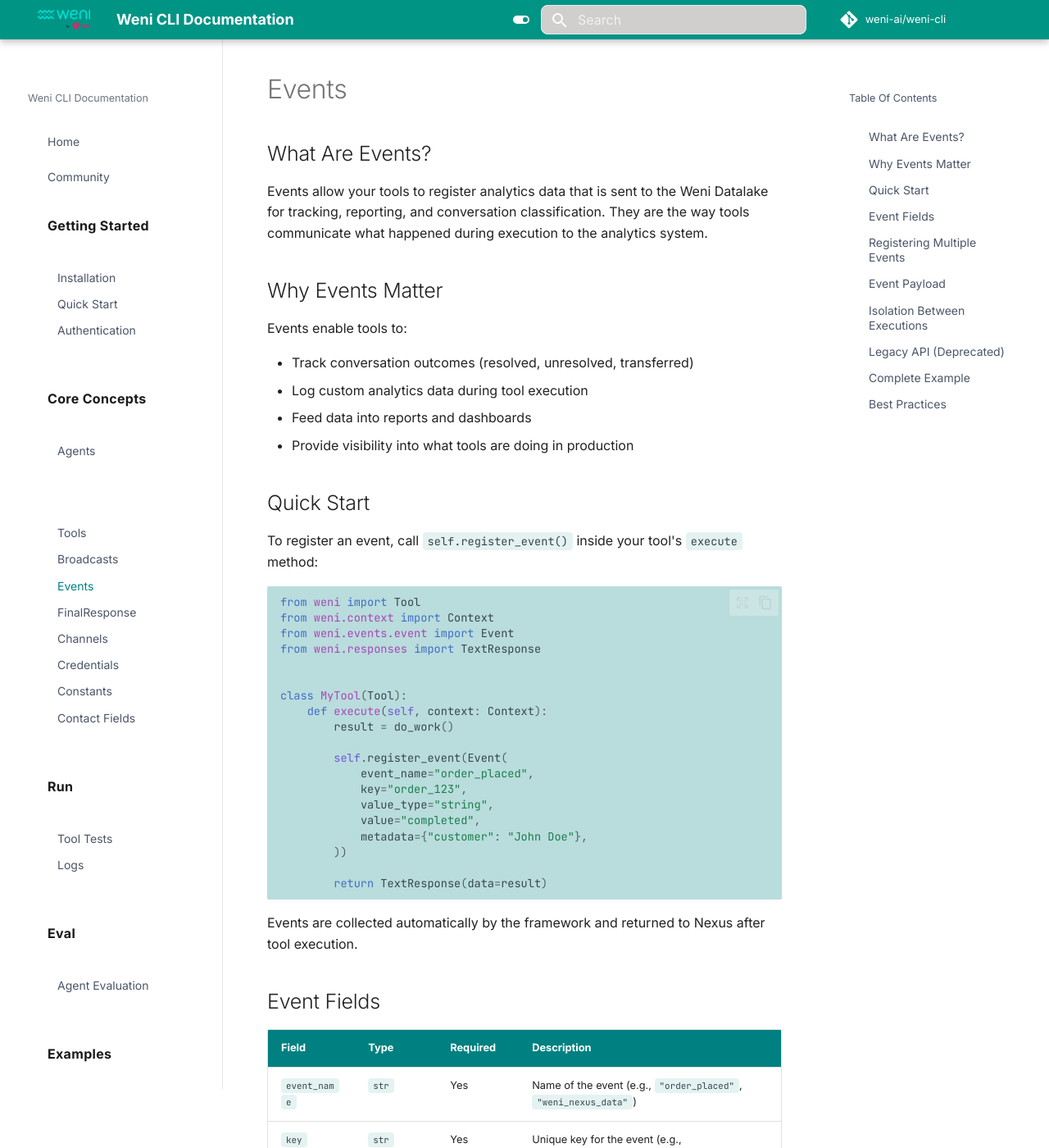
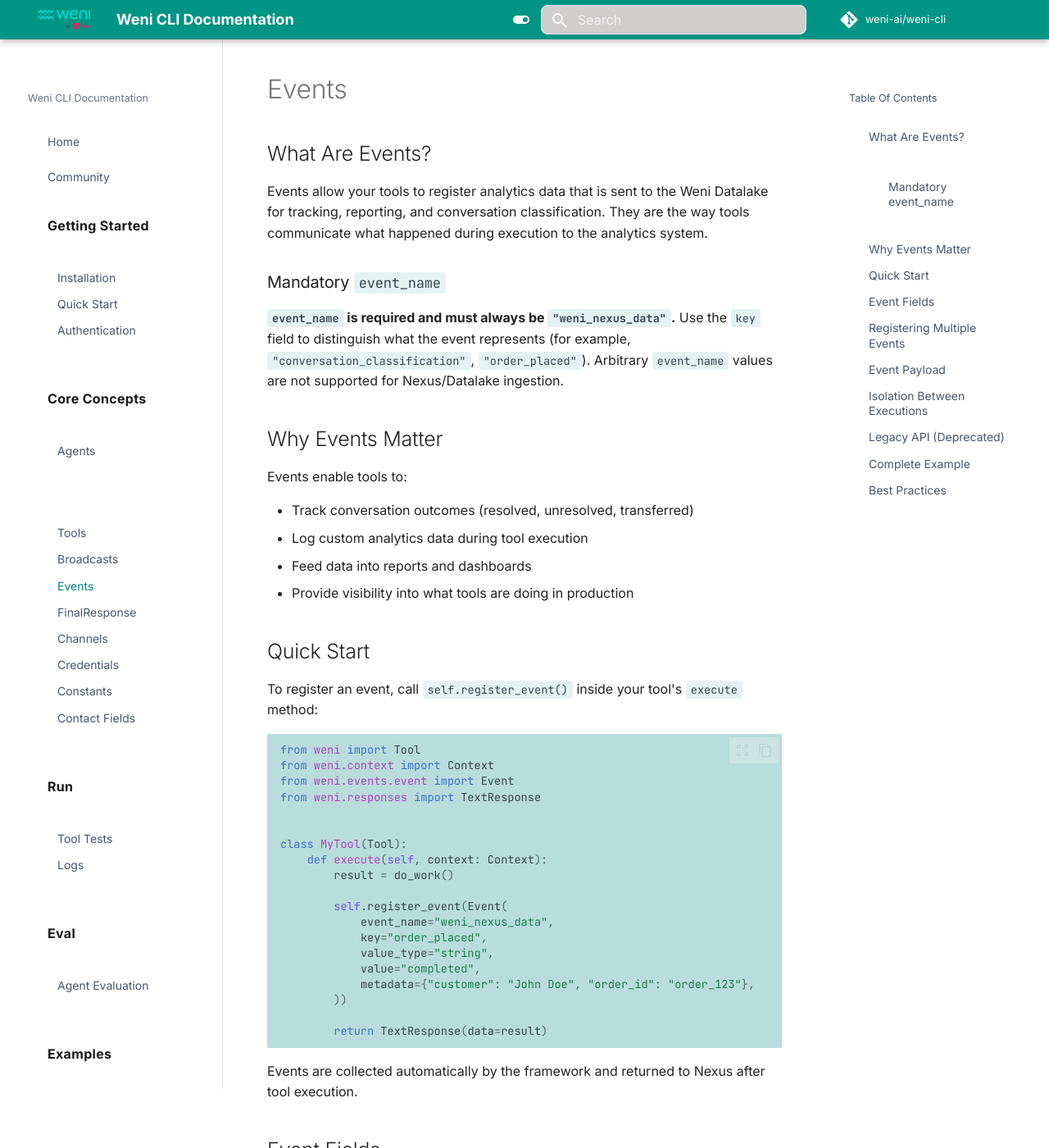
Before and after one commit to weni-ai/weni-cli, an MkDocs documentation site: the page built from docs/core-concepts/events.md, in a window 1280 px wide and 1400 px high. Shown: the whole window at 82% size. Built offline with MkDocs 1.6.1 and Material for MkDocs 9.7.7, drawn with Linux system fonts in a browser that asks for light colours; comment, search, counter and statistics services are not loaded; some of the changed text lies outside the part shown.

Commit message:
Update Events Doc

````diff
--- a/docs/core-concepts/events.md
+++ b/docs/core-concepts/events.md
@@ -3,6 +3,10 @@
 ## What Are Events?
 
 Events allow your tools to register analytics data that is sent to the Weni Datalake for tracking, reporting, and conversation classification. They are the way tools communicate what happened during execution to the analytics system.
+
+### Mandatory `event_name`
+
+**`event_name` is required and must always be `"weni_nexus_data"`.** Use the `key` field to distinguish what the event represents (for example, `"conversation_classification"`, `"order_placed"`). Arbitrary `event_name` values are not supported for Nexus/Datalake ingestion.
 
 ## Why Events Matter
 
@@ -29,11 +33,11 @@
         result = do_work()
 
         self.register_event(Event(
-            event_name="order_placed",
-            key="order_123",
+            event_name="weni_nexus_data",
+            key="order_placed",
             value_type="string",
             value="completed",
-            metadata={"customer": "John Doe"},
+            metadata={"customer": "John Doe", "order_id": "order_123"},
         ))
 
         return TextResponse(data=result)
@@ -45,8 +49,8 @@
 
 | Field | Type | Required | Description |
 |-------|------|----------|-------------|
-| `event_name` | `str` | Yes | Name of the event (e.g., `"order_placed"`, `"weni_nexus_data"`) |
-| `key` | `str` | Yes | Unique key for the event (e.g., `"conversation_classification"`) |
+| `event_name` | `str` | **Yes (mandatory)** | Must always be `"weni_nexus_data"` — required for Nexus/Datalake |
+| `key` | `str` | Yes | Semantic identifier for the event (e.g., `"conversation_classification"`, `"order_placed"`) |
 | `value_type` | `str` | Yes | Type of value (`"string"`, `"int"`, etc.) |
 | `value` | `Any` | Yes | The event value (e.g., `"resolved"`, `42`) |
 | `metadata` | `dict` | No | Additional metadata (default: `{}`) |
@@ -60,20 +64,21 @@
 class MyTool(Tool):
     def execute(self, context: Context):
         self.register_event(Event(
-            event_name="tool_started",
-            key="exec_001",
+            event_name="weni_nexus_data",
+            key="tool_started",
             value_type="string",
             value="started",
+            metadata={"exec_id": "exec_001"},
         ))
 
         result = expensive_operation()
 
         self.register_event(Event(
-            event_name="tool_completed",
-            key="exec_001",
+            event_name="weni_nexus_data",
+            key="tool_completed",
             value_type="string",
             value="completed",
-            metadata={"duration_ms": 150},
+            metadata={"exec_id": "exec_001", "duration_ms": 150},
         ))
 
         return TextResponse(data=result)
@@ -85,12 +90,12 @@
 
 ```json
 {
-    "event_name": "order_placed",
-    "key": "order_123",
+    "event_name": "weni_nexus_data",
+    "key": "order_placed",
     "date": "2026-03-31T19:45:00.000000",
     "value_type": "string",
     "value": "completed",
-    "metadata": {"customer": "John Doe"}
+    "metadata": {"customer": "John Doe", "order_id": "order_123"}
 }
 ```
 
@@ -107,8 +112,8 @@
 ```python
 # Deprecated - still works but emits a warning
 Event.register(Event(
-    event_name="my_event",
-    key="key_001",
+    event_name="weni_nexus_data",
+    key="my_event",
     value_type="string",
     value="hello",
 ))
@@ -154,7 +159,8 @@
 
 ## Best Practices
 
-1. **Use `self.register_event()`**: Always prefer the instance method over the deprecated `Event.register()` for proper execution isolation
-2. **Include relevant metadata**: Add context like `contact_urn`, durations, or error details to make events useful for debugging and analytics
-3. **Use consistent event names**: Standardize `event_name` and `key` values across your tools for easier querying in the Datalake
-4. **Keep values simple**: Use primitive types for `value` (`string`, `int`, `bool`) to ensure compatibility with the Datalake
+1. **Always set `event_name` to `"weni_nexus_data"`**: It is mandatory; use `key` (and `metadata`) to express the kind of event
+2. **Use `self.register_event()`**: Always prefer the instance method over the deprecated `Event.register()` for proper execution isolation
+3. **Include relevant metadata**: Add context like `contact_urn`, durations, or error details to make events useful for debugging and analytics
+4. **Standardize `key` values**: Use consistent keys across your tools for easier querying in the Datalake
+5. **Keep values simple**: Use primitive types for `value` (`string`, `int`, `bool`) to ensure compatibility with the Datalake
````
